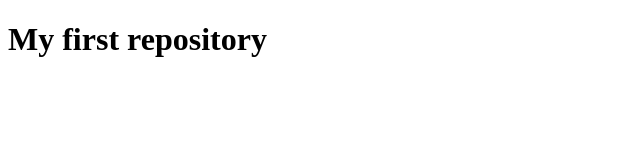
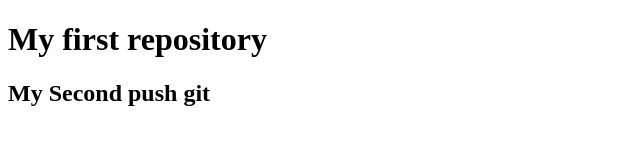
Before and after one commit to SohailRono/my-first-app, a plain HTML site: page index.html in a window 1280 px wide. Shown: the whole page, without its empty margins (0-640 px from the left). Drawn offline with Linux system fonts and the light colour scheme.

```diff
--- a/index.html
+++ b/index.html
@@ -7,5 +7,6 @@
 </head>
 <body>
     <h1>My first repository</h1>
+    <h2>My Second push git</h1>
 </body>
 </html>
```
